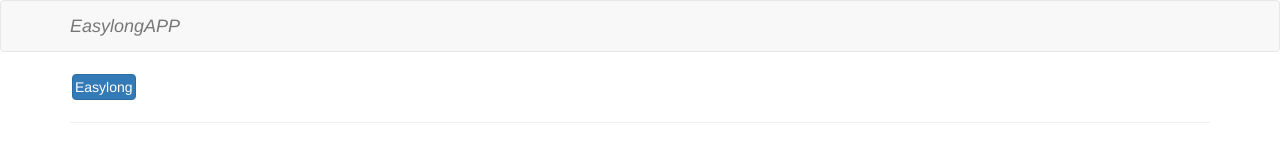
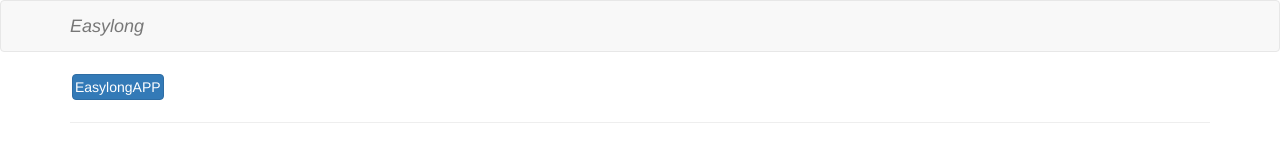
Before and after one commit to viewlead-it/easylong, a plain HTML site: page index.html in a window 1280 px wide. Drawn offline with nearby package versions, Linux system fonts and the light colour scheme.

Commit message:
fix index

```diff
--- a/index.html
+++ b/index.html
@@ -25,14 +25,14 @@
   <nav class="navbar navbar-default">
     <div class="container">
       <div class="navbar-header">
-        <i class="navbar-brand">EasylongAPP</i>
+        <i class="navbar-brand">Easylong</i>
       </div>
     </div>
   </nav>
   <div class="container">
 
 
-    <a href="itms-services://?action=download-manifest&amp;url=https://viewlead-it.github.io/easylong/easylongapp/EasylongAPP.plist" class="btn btn-primary">Easylong</a>
+    <a href="itms-services://?action=download-manifest&amp;url=https://viewlead-it.github.io/easylong/easylongapp/EasylongAPP.plist" class="btn btn-primary">EasylongAPP</a>
 
     <HR></HR>
         <!-- <h3>CA憑證</h3> -->
```
